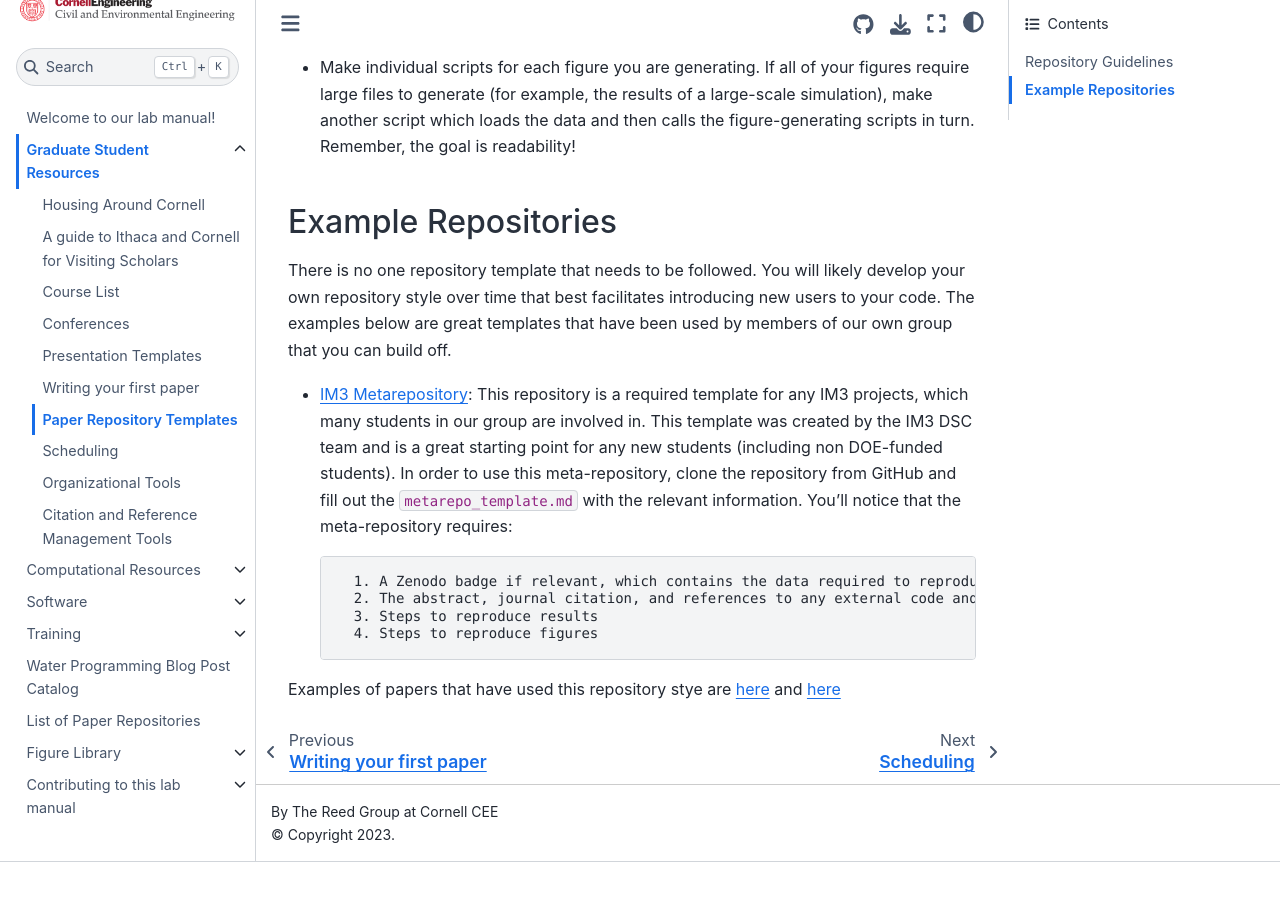
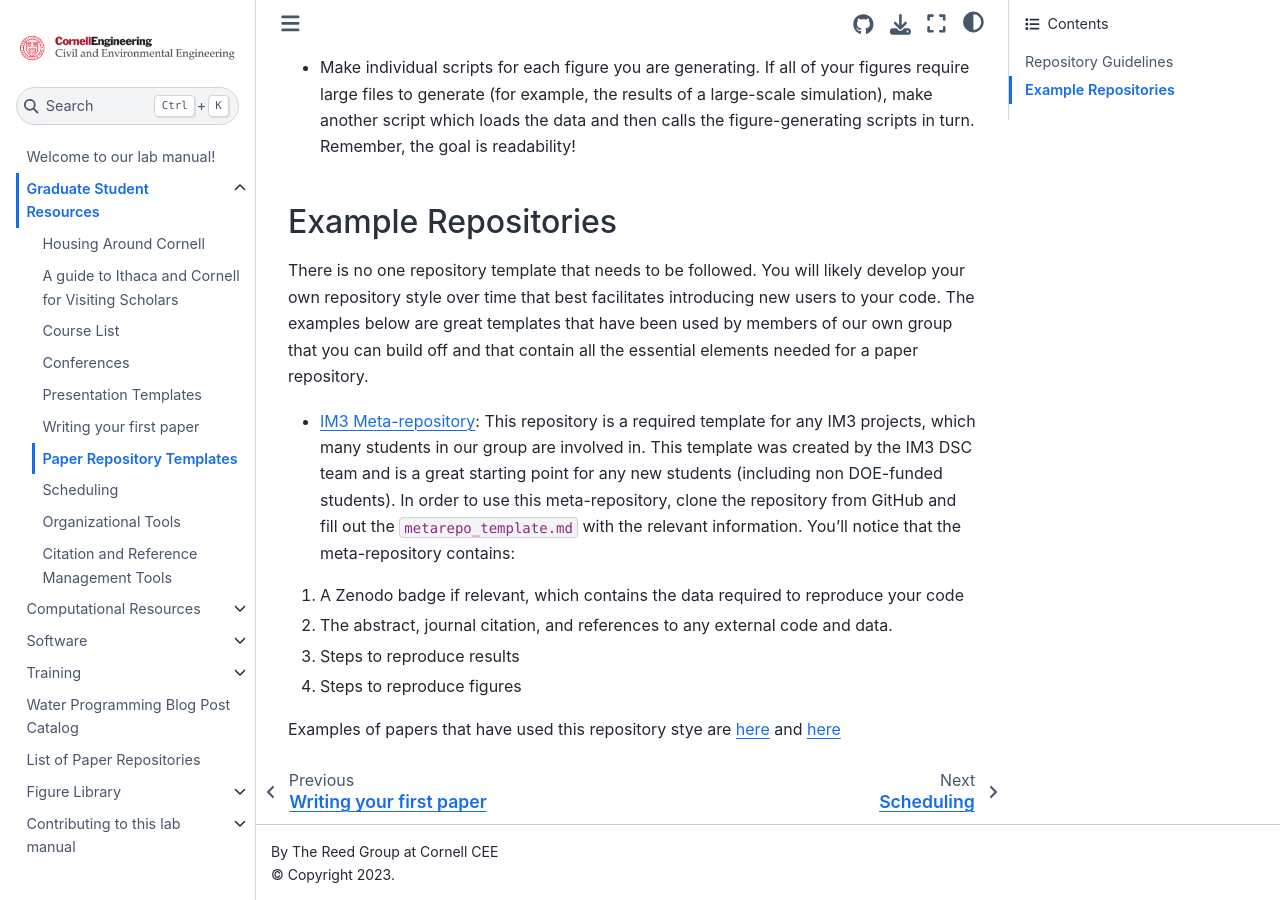
Before and after one commit to reedgroup/reedgroup.github.io, a Jupyter Book: the page built from docs/GraduateStudentResources/PaperRepoTemplates.md, in a window 1280 px wide and 900 px high, scrolled down 722 px. Built offline with Jupyter Book 1.0.4 settings and Sphinx 7.4.7 and the Sphinx Book theme 1.1.4, drawn with Linux system fonts in a browser that asks for light colours; pages that are not in the unit, such as notebooks, are missing from menus; before the commit the page ends 1584 px from its top, so only the background shows below that.

Commit message:
fixed typos

```diff
--- a/docs/GraduateStudentResources/PaperRepoTemplates.md
+++ b/docs/GraduateStudentResources/PaperRepoTemplates.md
@@ -17,13 +17,13 @@
 
 ## Example Repositories
 
-There is no one repository template that needs to be followed. You will likely develop your own repository style over time that best facilitates introducing new users to your code. The examples below are great templates that have been used by members of our own group that you can build off.
+There is no one repository template that needs to be followed. You will likely develop your own repository style over time that best facilitates introducing new users to your code. The examples below are great templates that have been used by members of our own group that you can build off and that contain all the essential elements needed for a paper repository.
 
-* [IM3 Metarepository](https://github.com/IMMM-SFA/metarepo): This repository is a required template for any IM3 projects, which many students in our group are involved in. This template was created by the IM3 DSC team and is a great starting point for any new students (including non DOE-funded students). In order to use this meta-repository, clone the repository from GitHub and fill out the `metarepo_template.md` with the relevant information. You'll notice that the meta-repository requires:
+* [IM3 Meta-repository](https://github.com/IMMM-SFA/metarepo): This repository is a required template for any IM3 projects, which many students in our group are involved in. This template was created by the IM3 DSC team and is a great starting point for any new students (including non DOE-funded students). In order to use this meta-repository, clone the repository from GitHub and fill out the `metarepo_template.md` with the relevant information. You'll notice that the meta-repository contains:
 
-		1. A Zenodo badge if relevant, which contains the data required to reproduce your code
-		2. The abstract, journal citation, and references to any external code and data.
-		3. Steps to reproduce results
-		4. Steps to reproduce figures
+1. A Zenodo badge if relevant, which contains the data required to reproduce your code
+2. The abstract, journal citation, and references to any external code and data.
+3. Steps to reproduce results
+4. Steps to reproduce figures
 
 Examples of papers that have used this repository stye are [here](https://github.com/antonia-had/Hadjimichael-etal_2021_JWRPM) and [here](https://github.com/lbl59/implementation-uncertainty)
```
